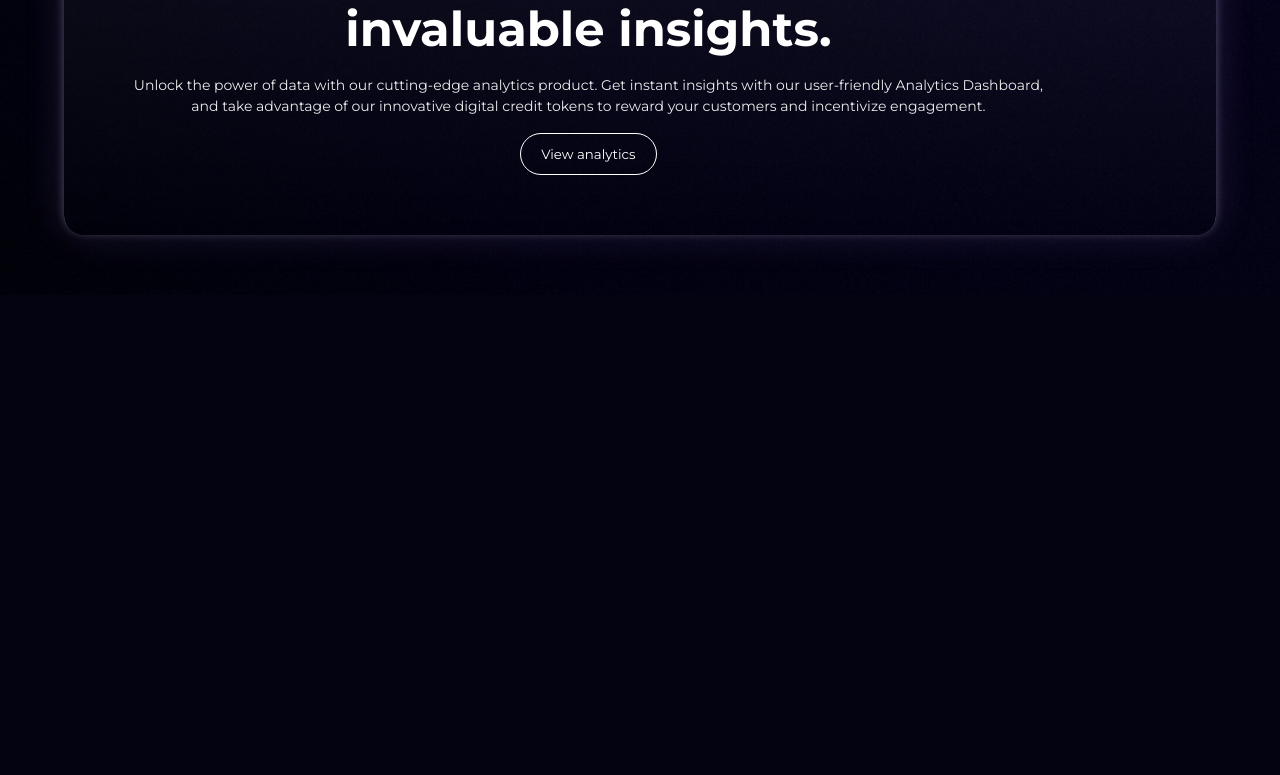
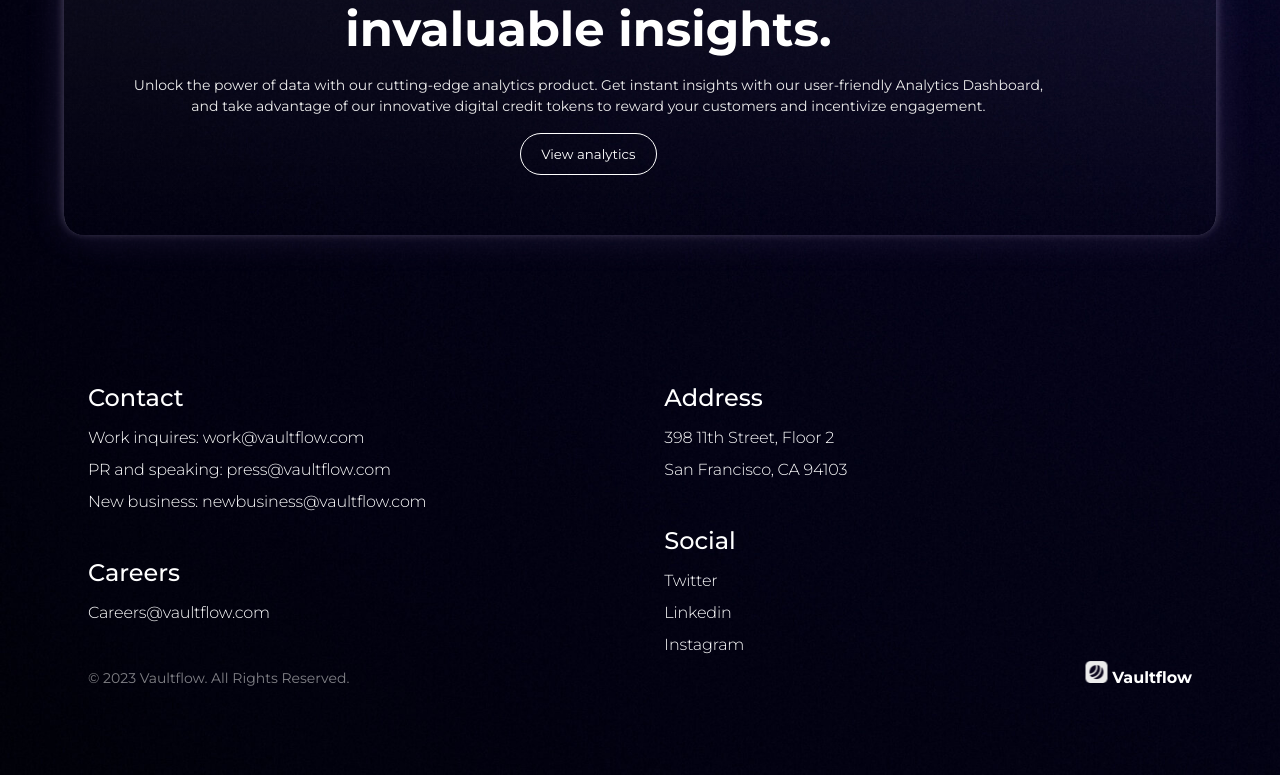
Before and after one commit to diesos/VaultFlow, a React (Vite) app in the folder vaultflow/: page / in a window 1280 px wide. Shown: the part 2331-3106 px from the top of the page. Before the commit the page ends 2626 px from the top, so only its background shows below. Built offline with nearby package versions, Linux system fonts and the light colour scheme.

Commit message:
Refactor image imports in Cards component

```diff
--- a/vaultflow/src/components/Cards.jsx
+++ b/vaultflow/src/components/Cards.jsx
@@ -95,7 +95,7 @@ export const Cards = () => {
   return (
     <>
       <CardsContainer>
-        <Card style={{ alignItems: "center" }}>
+        <Card>
           <img src="/icon1.png" alt="Logo 1" />
           <div
             style={{ display: "flex", flexDirection: "column", gap: "16px" }}
@@ -146,7 +146,11 @@ export const Cards = () => {
             }
           >
             <div style={{}}>
-              <img src="/icon3.png" alt="Logo 3" />
+              <img
+                style={{ marginBottom: "16px" }}
+                src="/icon3.png"
+                alt="Logo 3"
+              />
 
               <div
                 style={{
@@ -168,7 +172,7 @@ export const Cards = () => {
                 </StyledParagraph>
               </div>
             </div>
-            <ImgComponent src="/image.png" alt="Collaboration" />
+            <ImgComponent src="/Image.png" alt="Collaboration" />
           </div>
         </Card>
       </div>
@@ -183,7 +187,7 @@ export const Cards = () => {
           gap: "16px",
         }}
       >
-        <Card>
+        <Card style={{ marginBottom: "60px", padding: "60px" }}>
           <div
             style={{
               display: "flex",
--- /dev/null
+++ b/vaultflow/src/components/Footer.jsx
@@ -0,0 +1,103 @@
+import styled from "styled-components";
+
+const FooterSection = styled.footer`
+  display: flex;
+  justify-content: space-between;
+  gap: 24px;
+  margin: 64px;
+  padding: 24px;
+  width: 90%;
+`;
+
+const FooterTitle = styled.p`
+  font-size: 24px;
+  font-weight: 500;
+  margin-bottom: 10px;
+`;
+
+const FooterText = styled.p`
+  font-size: 16px;
+  font-weight: 300;
+  line-height: 2;
+  letter-spacing: -0.18px;
+`;
+
+export const Footer = () => {
+  return (
+    <>
+      <FooterSection>
+        <div style={{ display: "flex", flexDirection: "column", gap: "40px" }}>
+          <div
+            style={{
+              display: "flex",
+              flexDirection: "column",
+              gap: "40px",
+              justifyContent: "center",
+            }}
+          >
+            <div>
+              <FooterTitle>Contact</FooterTitle>
+              <FooterText>Work inquires: work@vaultflow.com</FooterText>
+              <FooterText>PR and speaking: press@vaultflow.com</FooterText>
+              <FooterText>New business: newbusiness@vaultflow.com</FooterText>
+            </div>
+            <div>
+              <FooterTitle>Careers</FooterTitle>
+              <FooterText>Careers@vaultflow.com</FooterText>
+            </div>
+            <div>
+              <p style={{ opacity: "50%", fontSize: "14px" }}>
+                © 2023 Vaultflow. All Rights Reserved.
+              </p>
+            </div>
+          </div>
+        </div>
+        {/* **************************************************** SECOND ROW FOOTER */}
+        <div
+          style={{
+            display: "flex",
+            flexDirection: "column",
+            gap: "40px",
+            justifyContent: "flex-start",
+          }}
+        >
+          <div
+            style={{ display: "flex", flexDirection: "column", gap: "40px" }}
+          >
+            <div>
+              <FooterTitle>Address</FooterTitle>
+              <FooterText>398 11th Street, Floor 2</FooterText>
+              <FooterText>San Francisco, CA 94103</FooterText>
+            </div>
+            <div>
+              <FooterTitle>Social</FooterTitle>
+              <FooterText>Twitter</FooterText>
+              <FooterText>Linkedin</FooterText>
+              <FooterText>Instagram</FooterText>
+            </div>
+          </div>
+        </div>
+        {/* **************************************************** SECOND ROW FOOTER */}
+        <div
+          style={{
+            display: "flex",
+            flexDirection: "column",
+            gap: "40px",
+            justifyContent: "flex-end",
+          }}
+        >
+          <div
+            style={{ display: "flex", flexDirection: "column", gap: "40px" }}
+          >
+            <div></div>
+            <div></div>
+            <div>
+              <img src="/logo.svg" alt="Logo" />{" "}
+              <span style={{ fontWeight: "700" }}>Vaultflow</span>
+            </div>
+          </div>
+        </div>
+      </FooterSection>
+    </>
+  );
+};
--- a/vaultflow/src/components/MainPage.jsx
+++ b/vaultflow/src/components/MainPage.jsx
@@ -1,6 +1,7 @@
 import { Nav } from "./Nav";
 import { Hero } from "./Hero";
 import { Features } from "./Features";
+import { Footer } from "./Footer";
 
 export const MainPage = () => {
   return (
@@ -8,6 +9,7 @@ export const MainPage = () => {
       <Nav />
       <Hero />
       <Features />
+      <Footer />
     </>
   );
 };
```
